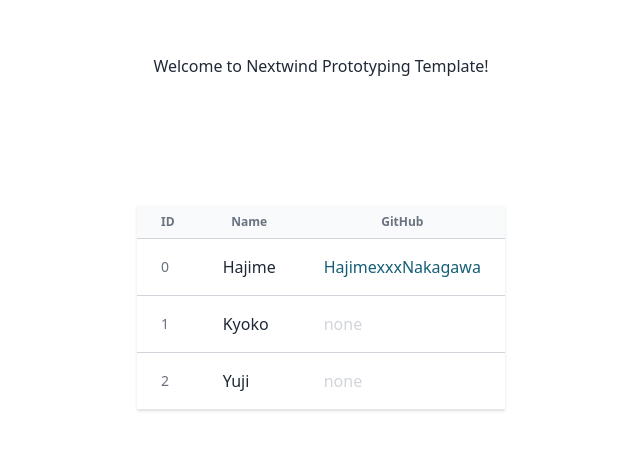
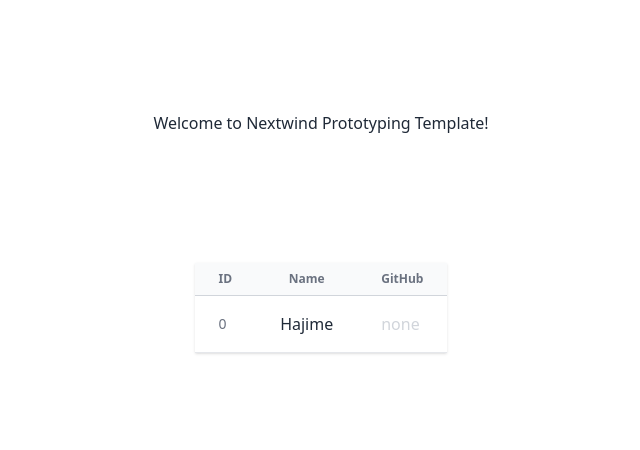
Before and after one commit to hajimism/daisy-slack-ui, a Next.js app: page / in a window 1280 px wide. Shown: the part 168-618 px from the top of the page, without its empty margins (319-959 px from the left). Built offline with nearby package versions, Linux system fonts and the light colour scheme.

Commit message:
add User model

```diff
--- a/src/mocks/User.ts
+++ b/src/mocks/User.ts
@@ -3,19 +3,9 @@ import { User } from "@/types/User"
 export const mockUser0: User = {
   id: 0,
   name: "Hajime",
-  gitHubUserName: "HajimexxxNakagawa",
+  description: "author of this page",
+  img: "/孟.png",
+  link: "https://twitter.com/hajixxnaka",
 }
 
-export const mockUser1: User = {
-  id: 1,
-  name: "Kyoko",
-  gitHubUserName: "",
-}
-
-export const mockUser2: User = {
-  id: 2,
-  name: "Yuji",
-  gitHubUserName: "",
-}
-
-export const mockUserList = [mockUser0, mockUser1, mockUser2]
+export const mockUserList = [mockUser0]
--- a/src/types/User.ts
+++ b/src/types/User.ts
@@ -1,7 +1,9 @@
 export type User = {
   id: number
   name: string
-  gitHubUserName?: string
+  description: string
+  img: string
+  link: string
 }
 
 export interface UserProps {
```
